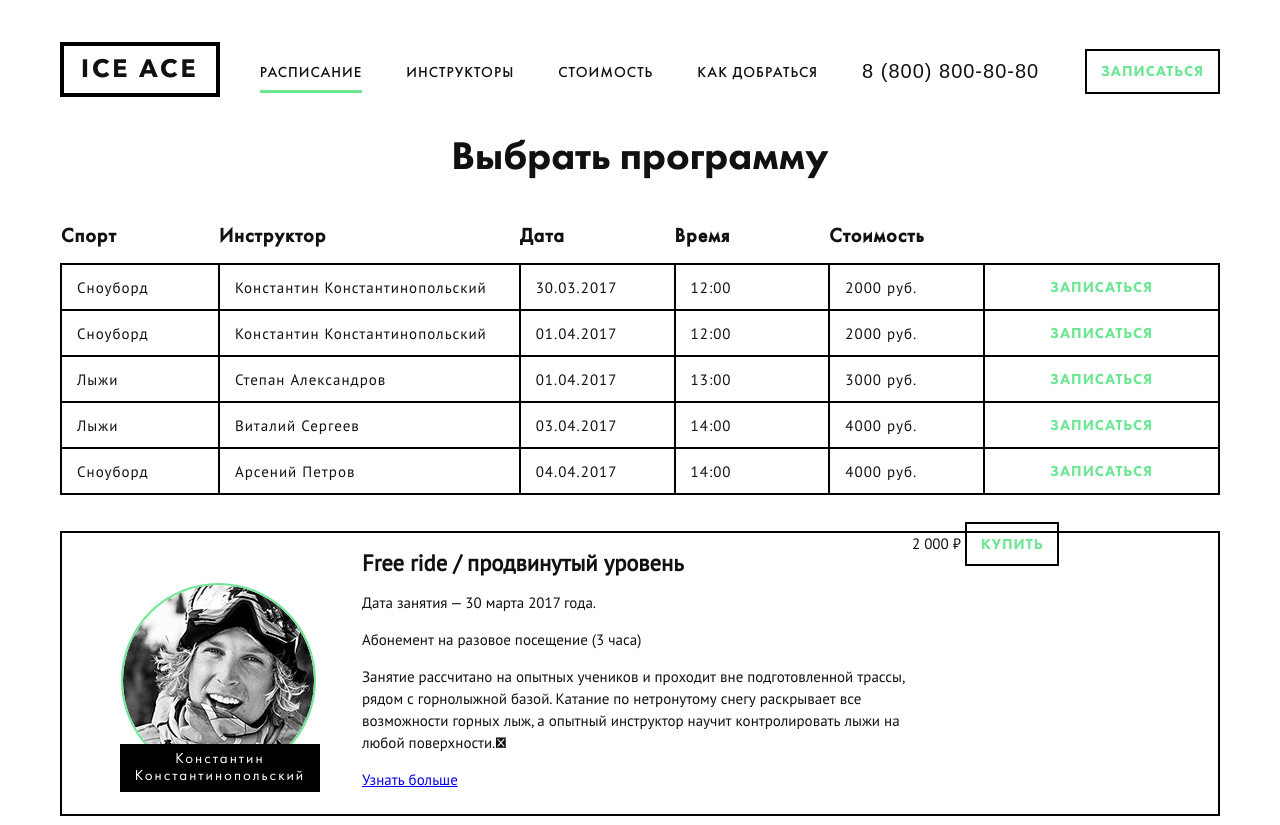
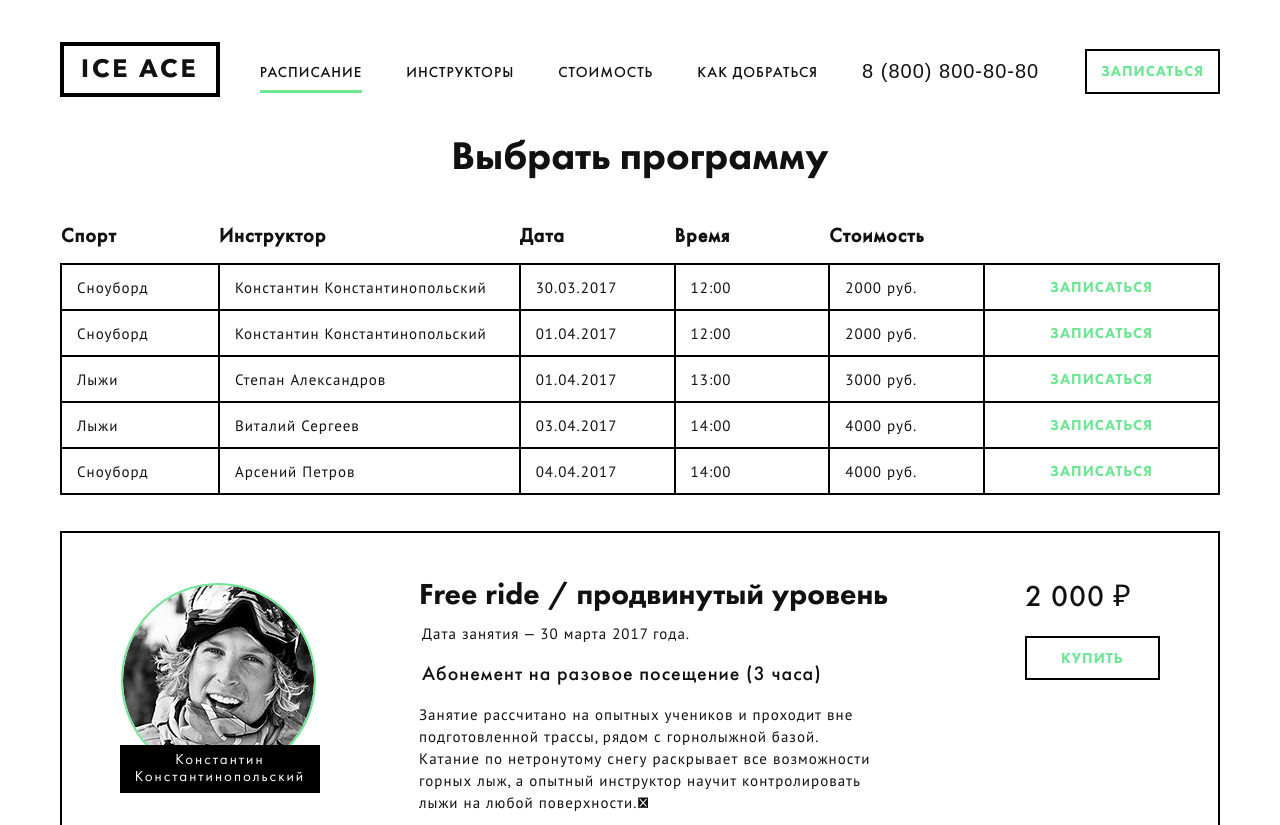
Before and after one commit to s-fomenko/Ice-Ace, a website: page src/index.html in a window 1280 px wide. Shown: the top 825 px of the page. Drawn offline with nearby package versions, Linux system fonts and the light colour scheme; files that its build step writes are made by us from their sources; files whose address does not match are found by name; a web font is replaced by a local one.

Commit message:
offer full

```diff
--- a/src/blocks/button/button.scss
+++ b/src/blocks/button/button.scss
@@ -8,4 +8,8 @@
   text-decoration: none;
   letter-spacing: 1px;
   border: 2px solid #000000;
+
+  &--offer {
+    padding: 10px 34px;
+  }
 }
--- a/src/blocks/offer/offer.scss
+++ b/src/blocks/offer/offer.scss
@@ -1,21 +1,27 @@
 .offer {
   border: 2px solid #000000;
   display: flex;
+  padding-bottom: 7px;
 
   &__item {
+    box-sizing: border-box;
+
     &:first-of-type {
       width: 300px;
       padding: 50px 42px 30px 59px;
-      box-sizing: border-box;
       position: relative;
+      margin-right: 35px;
     }
 
     &:nth-of-type(2) {
       width: 550px;
+      padding: 44px 22px;
+      margin-right: 10px;
     }
 
     &:last-of-type {
       width: 260px;
+      padding: 28px 56px 15px 68px;
     }
   }
 
@@ -36,11 +42,75 @@
     display: block;
     text-align: center;
     position: absolute;
-    bottom: 22px;
+    bottom: 104px;
     left: 58px;
     width: 200px;
     box-sizing: border-box;
     padding: 7px 10px;
     letter-spacing: 2px;
   }
+
+  &__title {
+    padding: 0;
+    margin: 0;
+    font-family: $futura-pt-heavy;
+    font-size: 30px;
+    line-height: 35px;
+    color: $color-black;
+    word-spacing: 1px;
+    margin-bottom: 6px;
+  }
+
+  &__date {
+    margin: 0;
+    font-family: $pt-sans;
+    font-size: 15px;
+    line-height: 25px;
+    color: $color-black;
+    padding: 3px;
+    letter-spacing: 1px;
+    margin-bottom: 9px;
+  }
+
+  &__subtitle {
+    margin: 0;
+    font-family: $futura-pt-medium;
+    font-size: 20px;
+    line-height: 25px;
+    color: $color-black;
+    padding: 3px;
+    letter-spacing: 1px;
+    margin-bottom: 10px;
+  }
+
+  &__text {
+    margin: 0;
+    font-family: $pt-sans;
+    font-size: 15px;
+    line-height: 22px;
+    color: $color-black;
+    padding: 5px 43px 8px 0;
+    letter-spacing: 1px;
+    margin-bottom: 9px;
+  }
+
+  &__link {
+    font-family: $pt-sans;
+    font-size: 15px;
+    line-height: 22px;
+    color: $color-black;
+    text-decoration: none;
+    border-bottom: 2px solid $color-green;
+    letter-spacing: 1px;
+    padding-bottom: 5px;
+  }
+
+  &__price {
+    font-family: $futura-pt-medium;
+    font-size: 30px;
+    line-height: 70px;
+    color: $color-black;
+    letter-spacing: 1px;
+    margin-bottom: 16px;
+  }
 }
--- a/src/index.html
+++ b/src/index.html
@@ -121,8 +121,8 @@
           </div>
 
           <div class="offer__item">
-            <span class="offer__price">2 000 ₽</span>
-            <a class="button" href="#">Купить</a>
+            <div class="offer__price">2 000 ₽</div>
+            <a class="button  button--offer" href="#">Купить</a>
           </div>
 
         </section>
```
Also changed, not shown: build/css/style.css, build/img/instructor.jpg (deleted), build/index.html, src/blocks/offer/instructor.jpg (deleted).
